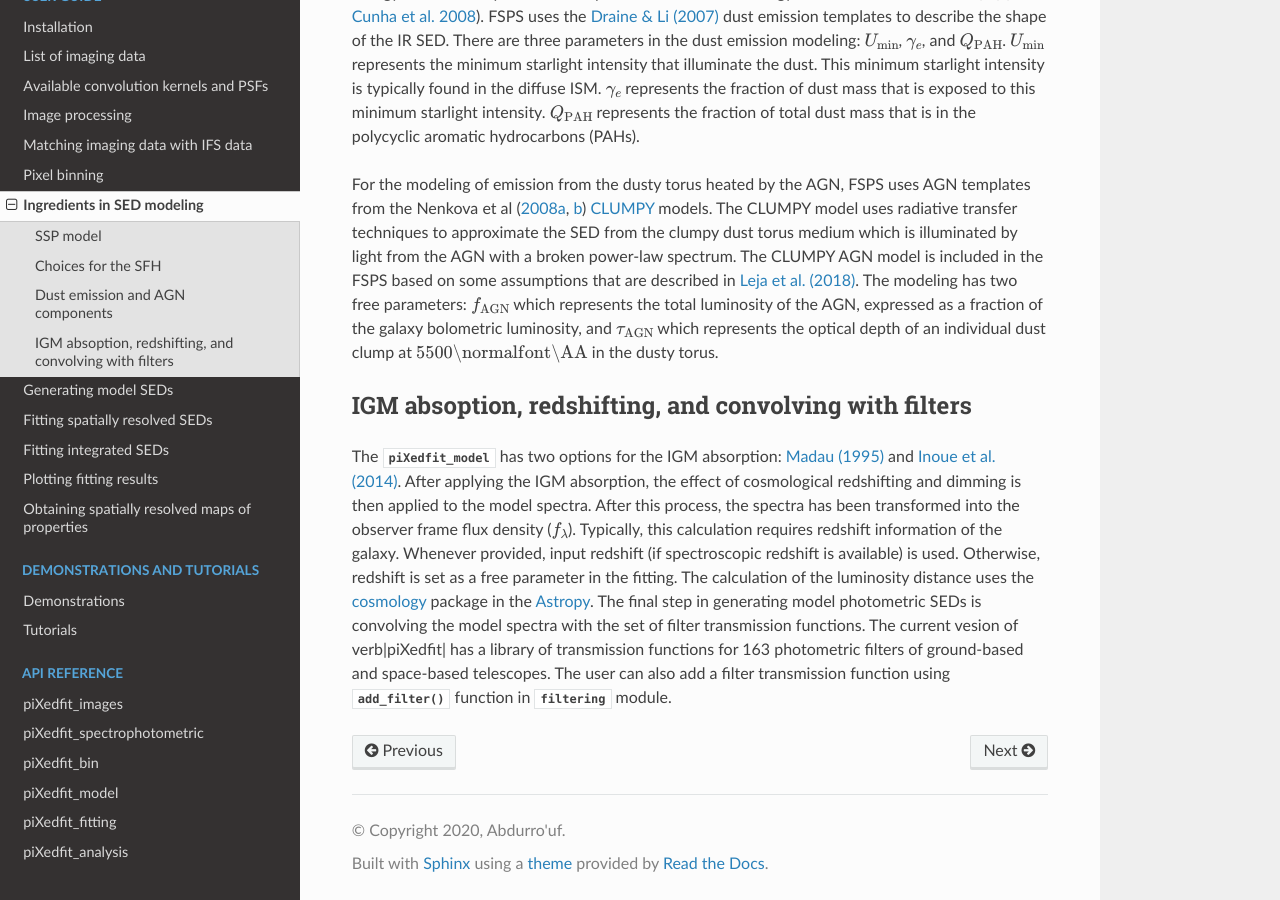
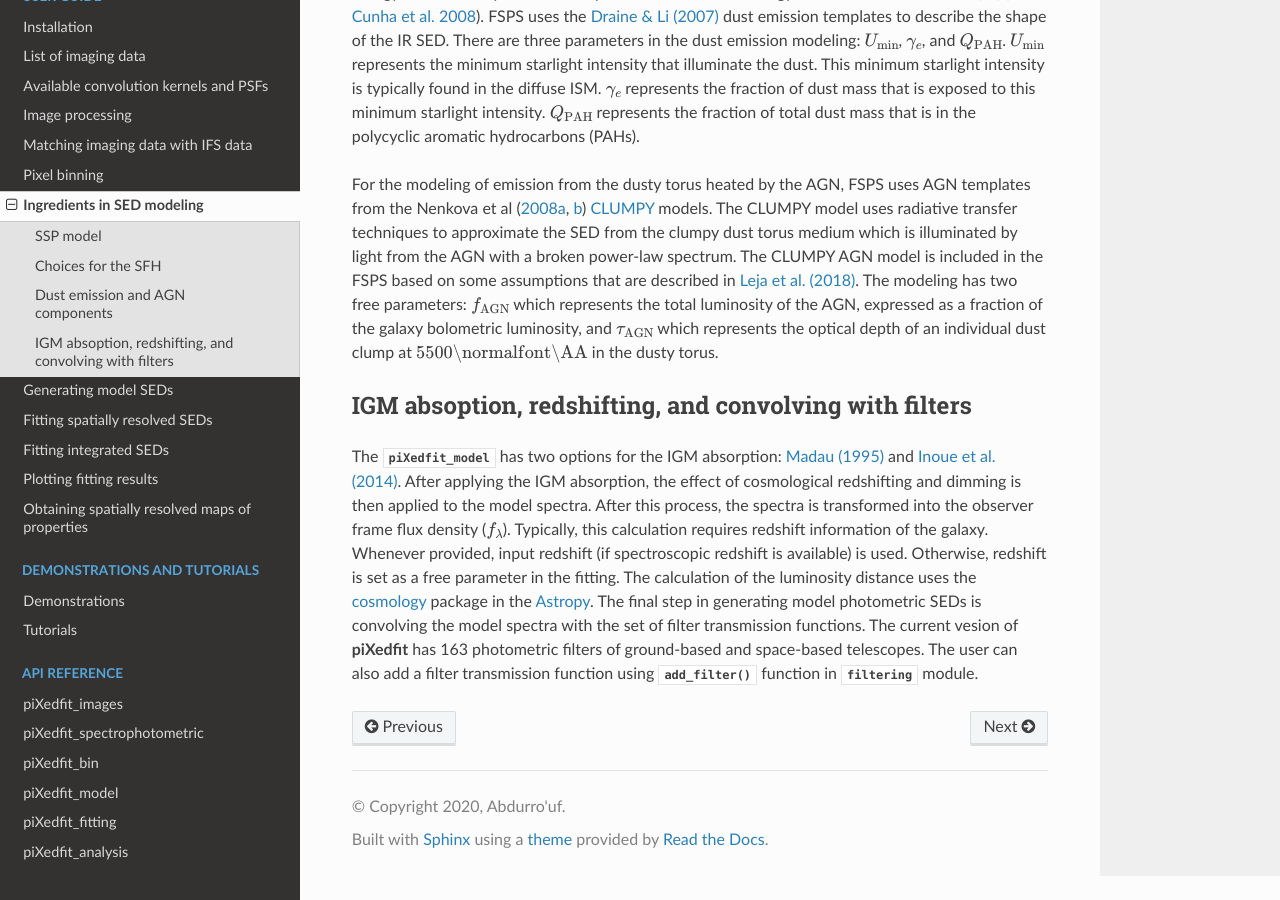
Before and after one commit to aabdurrouf/piXedfit, a Sphinx documentation site: the page built from docs/source/ingredients_model.rst, in a window 1280 px wide and 900 px high, scrolled down 2595 px. Built offline with Sphinx 7.4.7 and the Read the Docs theme 2.0.0, drawn with Linux system fonts in a browser that asks for light colours.

Commit message:
Update ingredients_model.rst

```diff
--- a/docs/source/ingredients_model.rst
+++ b/docs/source/ingredients_model.rst
@@ -61,4 +61,4 @@
 
 IGM absoption, redshifting, and convolving with filters
 -------------------------------------------------------
-The :mod:`piXedfit_model` has two options for the IGM absorption: `Madau (1995) <https://ui.adsabs.harvard.edu/abs/1995ApJ...441...18M/abstract>`_ and `Inoue et al. (2014) <https://ui.adsabs.harvard.edu/abs/2014MNRAS.442.1805I/abstract>`_. After applying the IGM absorption, the effect of cosmological redshifting and dimming is then applied to the model spectra. After this process, the spectra has been transformed into the observer frame flux density (:math:`f_{\lambda}`). Typically, this calculation requires redshift information of the galaxy. Whenever provided, input redshift (if spectroscopic redshift is available) is used. Otherwise, redshift is set as a free parameter in the fitting. The calculation of the luminosity distance uses the `cosmology <https://docs.astropy.org/en/stable/cosmology/>`_ package in the `Astropy <https://docs.astropy.org/en/stable/index.html>`_. The final step in generating model photometric SEDs is convolving the model spectra with the set of filter transmission functions. The current vesion of \verb|piXedfit| has a library of transmission functions for 163 photometric filters of ground-based and space-based telescopes. The user can also add a filter transmission function using :func:`add_filter` function in :mod:`filtering` module.
+The :mod:`piXedfit_model` has two options for the IGM absorption: `Madau (1995) <https://ui.adsabs.harvard.edu/abs/1995ApJ...441...18M/abstract>`_ and `Inoue et al. (2014) <https://ui.adsabs.harvard.edu/abs/2014MNRAS.442.1805I/abstract>`_. After applying the IGM absorption, the effect of cosmological redshifting and dimming is then applied to the model spectra. After this process, the spectra is transformed into the observer frame flux density (:math:`f_{\lambda}`). Typically, this calculation requires redshift information of the galaxy. Whenever provided, input redshift (if spectroscopic redshift is available) is used. Otherwise, redshift is set as a free parameter in the fitting. The calculation of the luminosity distance uses the `cosmology <https://docs.astropy.org/en/stable/cosmology/>`_ package in the `Astropy <https://docs.astropy.org/en/stable/index.html>`_. The final step in generating model photometric SEDs is convolving the model spectra with the set of filter transmission functions. The current vesion of **piXedfit** has 163 photometric filters of ground-based and space-based telescopes. The user can also add a filter transmission function using :func:`add_filter` function in :mod:`filtering` module.
```
